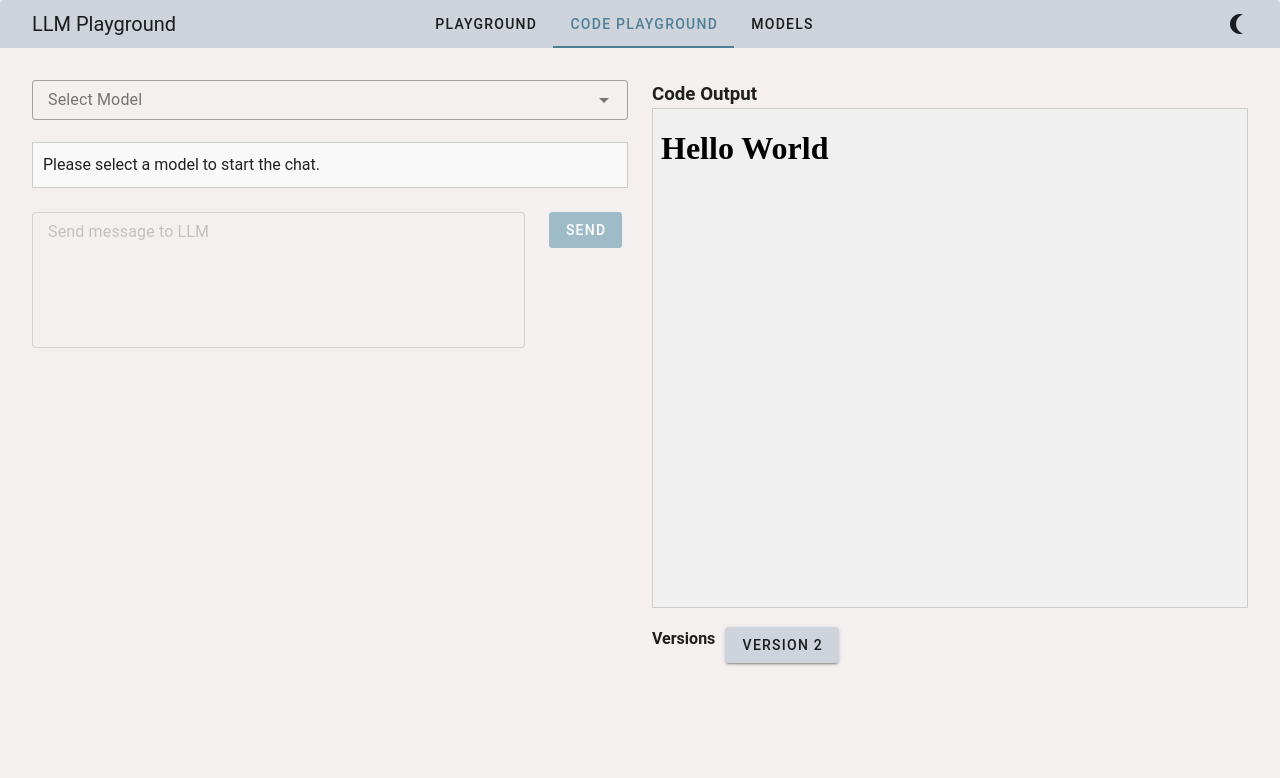
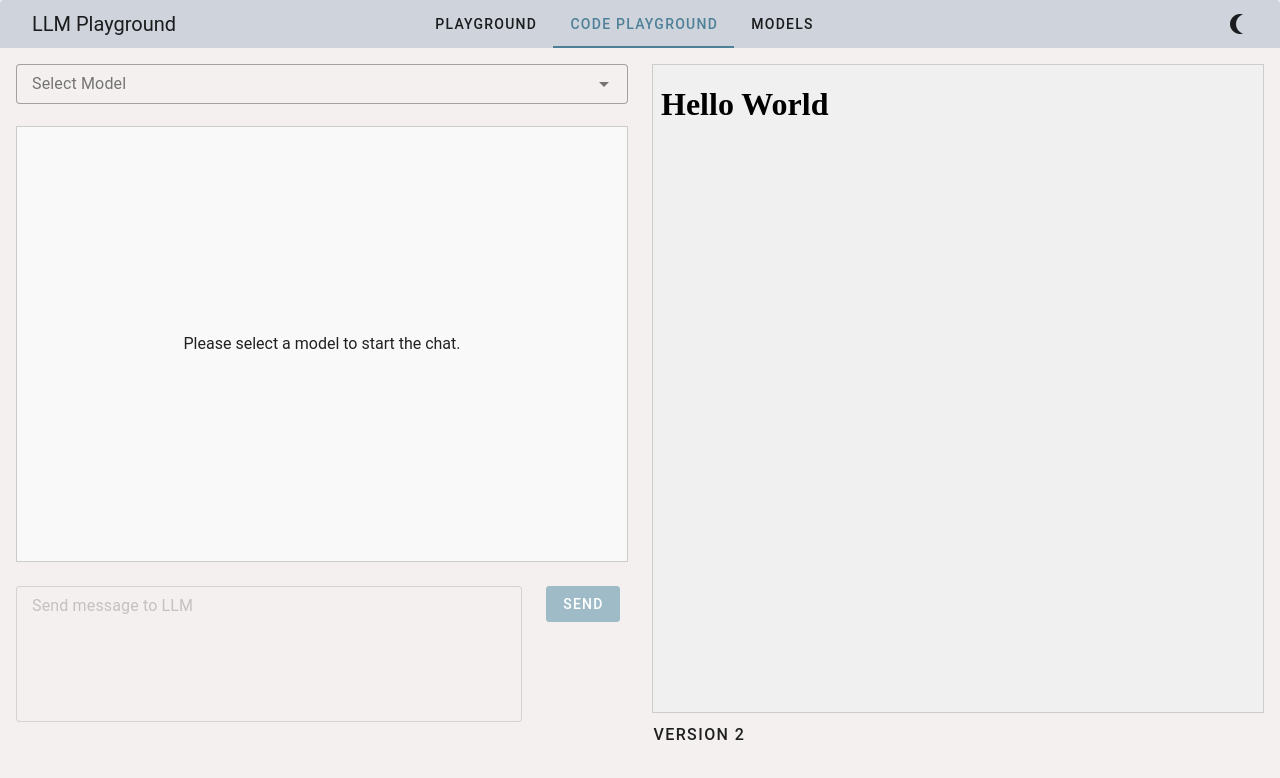
Before and after one commit to Danmoreng/llm-benchmark-vue, a Vue app: page /code in a window 1280 px wide. Shown: the top 778 px of the page. Built offline with nearby package versions, Linux system fonts and the light colour scheme.

Commit message:
improve toll calling

```diff
--- a/src/components/Editor.vue
+++ b/src/components/Editor.vue
@@ -1,9 +1,8 @@
 <template>
-  <v-container fluid>
-    <v-row>
+  <v-container fluid class="editor-container">
+    <v-row class="editor-row">
       <!-- Left Column: Chat and Model Selector -->
-      <v-col cols="6">
-
+      <v-col cols="6" class="editor-col">
         <!-- Model Selector -->
         <v-select
           v-model="selectedModel"
@@ -25,11 +24,11 @@
         </v-select>
 
         <!-- Show Chat if Initialized -->
-        <div v-if="!selectedModel" class="chat-area">
+        <div v-if="!selectedModel" class="chat-area no-chat">
           <p>Please select a model to start the chat.</p>
         </div>
-        <div v-else>
-          <Chat :chatId="chatId"/>
+        <div v-else class="chat-area">
+          <Chat :chatId="chatId" />
         </div>
 
         <!-- Message Input -->
@@ -53,14 +52,12 @@
       </v-col>
 
       <!-- Right Column: Iframe Preview and Version Control -->
-      <v-col cols="6">
-        <h3>Code Output</h3>
+      <v-col cols="6" class="editor-col">
         <iframe class="code-preview" :srcdoc="iframeContent"/>
 
         <!-- Versioning Controls -->
         <div class="version-controls mt-3">
-          <h4>Versions</h4>
-          <v-btn v-for="version in iframeStore.getVersionCount" :key="version" @click="switchVersion(version)">
+          <v-btn variant="text" size="compact" v-for="version in iframeStore.getVersionCount" :key="version" @click="switchVersion(version)">
             Version {{ version + 1 }}
           </v-btn>
         </div>
@@ -122,10 +119,6 @@ Your primary goal is to assist the user by directly updating the iframe and then
   }
 });
 
-
-
-
-
 // Send a chat message to the LLM and handle tool calls
 async function sendChat() {
   if (!userMessage.value.trim()) return;
@@ -144,22 +137,44 @@ function switchVersion(version: number) {
 </script>
 
 <style scoped>
+.editor-container {
+  height: 100%; /* Take up the available height */
+}
+
+.editor-row {
+  height: 100%;
+}
+
+.editor-col {
+  display: flex;
+  flex-direction: column;
+  height: 100%;
+}
+
 .chat-area {
-  max-height: 500px;
+  flex-grow: 1;
   overflow-y: auto;
   border: 1px solid #ccc;
   padding: 10px;
   background-color: #f9f9f9;
 }
 
+.no-chat {
+  display: flex;
+  justify-content: center;
+  align-items: center;
+  height: 100%;
+}
+
 .code-preview {
   width: 100%;
-  height: 500px;
+  height: 100%;
   border: 1px solid #ccc;
 }
 
 .version-controls {
   display: flex;
   gap: 10px;
+  margin-top: 10px;
 }
 </style>
--- a/src/utils/tools.ts
+++ b/src/utils/tools.ts
@@ -186,7 +186,7 @@ export const tools: Record<string, { definition: ToolDefinition; handler: (toolC
                 });
                 chat.messages.push({
                     role: 'assistant',
-                    content: `Updated HTML, CSS, and JavaScript in the iframe.`,
+                    content: `Updated HTML, CSS, and JavaScript in the iframe:${JSON.stringify(toolCallData)}`,
                 });
                 return {
                     nextStep: 'success',
--- a/src/views/CodePlayground.vue
+++ b/src/views/CodePlayground.vue
@@ -1,5 +1,5 @@
 <template>
-  <v-container fluid>
+  <v-container fluid class="playground-container">
     <Editor />
   </v-container>
 </template>
@@ -9,8 +9,9 @@ import Editor from '@/components/Editor.vue';
 </script>
 
 <style scoped>
-h2 {
-  text-align: center;
-  margin-bottom: 1rem;
+.playground-container {
+  height: calc(100vh - 64px); /* Adjust height to exclude the app bar or other elements */
+  overflow: hidden; /* Ensure no extra scrolls */
+  padding: 0;
 }
 </style>
--- a/src/views/Playground.vue
+++ b/src/views/Playground.vue
@@ -35,7 +35,6 @@ import Chat from "@/components/chat.vue";
 import { useChatStore } from "@/stores/chats";
 import { ref } from "vue";
 import CreateChatModal from "@/components/CreateChatModal.vue";
-import CardComponent from "@/components/CardComponent.vue";
 
 const chatsStore = useChatStore();
 const userMessage = ref("Why is the sky blue?");
```
